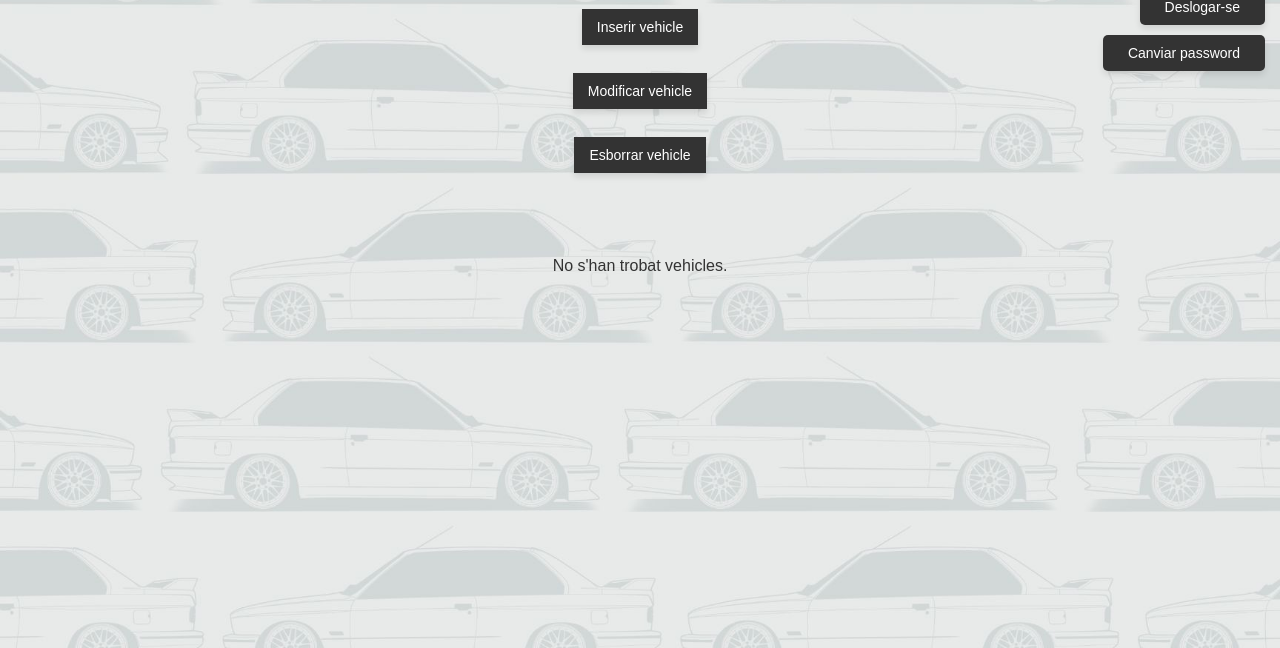
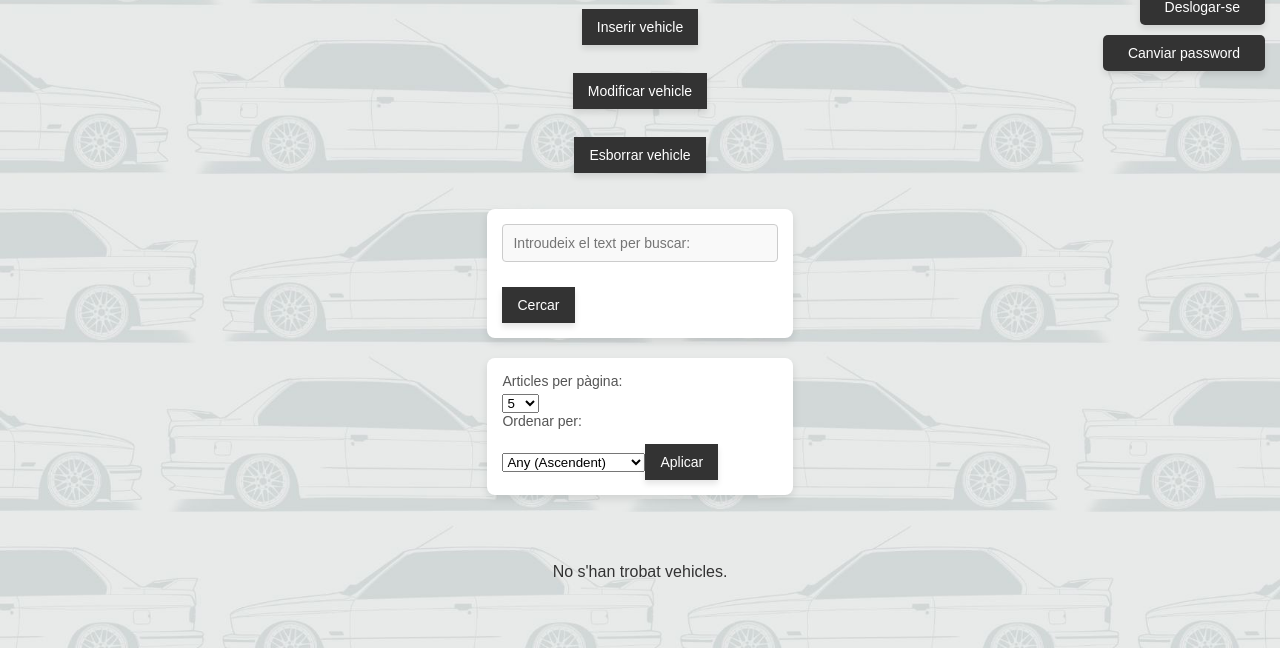
Before and after one commit to mhornos/Pr5Backend-mhornos, a PHP site: page /Servidor/ in a window 1280 px wide. Shown: the part 152-800 px from the top of the page. Run offline with PHP 8.4, Linux system fonts and the light colour scheme; the visitor is signed in with stand-in values (Sample User, id 1); data comes from the database, SQL or seed files in the repository.

Commit message:
filter y buscador

```diff
--- a/Controlador/gestioSessio.php
+++ b/Controlador/gestioSessio.php
@@ -15,6 +15,7 @@ if (isset($_SESSION['usuari'])) {
             session_unset();
             session_destroy();
             require "cookies.php";
+            eliminarCookie("salutacio");
 
             // missatge que la sessió ha caducat
             echo "<script>
--- a/Controlador/llistaArticles.php
+++ b/Controlador/llistaArticles.php
@@ -1,16 +1,24 @@
 <?php
-//Miguel Angel Hornos Granda
+// Miguel Angel Hornos Granda
 
 if (session_status() === PHP_SESSION_NONE) {
     session_start();
 }
 
-// inclourem el model
+// incloem el model
 require_once dirname(__DIR__) . '/Model/llistaArticles.php';
 
+// definir el término de búsqueda
+$cercaCriteri = $_GET['cercaCriteri'] ?? '';
 
-// definir resultats per pàgina
-$resultatsPerPagina = 5;
+// emmagatzemem la cerca a la sessió
+$_SESSION['cercaCriteri'] = $cercaCriteri;
+
+// definir resultats per pàgina des del menú desplegable o per defecte
+if (isset($_GET['resultatsPerPagina'])) {
+    $_SESSION['resultatsPerPagina'] = (int)$_GET['resultatsPerPagina'];
+}
+$resultatsPerPagina = $_SESSION['resultatsPerPagina'] ?? 5;
 
 // definir la pàgina actual
 $paginaActual = isset($_GET['pagina']) ? (int)$_GET['pagina'] : 1;
@@ -18,48 +26,87 @@ if ($paginaActual < 1) {
     $paginaActual = 1;
 }
 
+// obtenir el criteri d'ordenació
+$criteriOrdenacio = isset($_GET['orden']) ? $_GET['orden'] : 'any_asc';
+
 // comprovar si l'usuari està loguejat
 $usuariLoguejat = $_SESSION['usuari'] ?? null;
 
 // obtenir el total d'articles
-$totalArticles = obtenirTotalArticles($usuariLoguejat);
+$totalArticles = obtenirTotalArticles($usuariLoguejat, $cercaCriteri);
 
 // calcular el nombre total de pàgines
 $totalPags = ceil($totalArticles / $resultatsPerPagina);
 
-// obtenir els articles per a la pàgina actual
-$articles = obtenirArticles($paginaActual, $resultatsPerPagina, $usuariLoguejat);
+// obtenir els articles amb els filtres seleccionats
+$articles = obtenirArticles($paginaActual, $resultatsPerPagina, $criteriOrdenacio, $usuariLoguejat, $cercaCriteri);
+
+// mostrar els menús i la paginació
+echo "<div class='controls-container'>";
+echo "<form method='get' class='controls'>";
+echo "<input type='text' name='cercaCriteri' value='" . htmlspecialchars($cercaCriteri) . "' placeholder='Introudeix el text per buscar:'>";
+
+echo "<button type='submit'>Cercar</button>";
+echo "</form>";
+
+echo "<form method='get' class='controls'>";
+echo "<label for='resultatsPerPagina'>Articles per pàgina:</label>";
+echo "<select name='resultatsPerPagina' id='resultatsPerPagina'>";
+$opcionsArticlesPagina = [5, 10, 15, 20, 25];
+foreach ($opcionsArticlesPagina as $opcio) {
+    $seleccionat = $resultatsPerPagina === $opcio ? 'selected' : '';
+    echo "<option value='$opcio' $seleccionat>$opcio</option>";
+}
+echo "</select>";
+
+echo "<label for='orden'>Ordenar per:</label>";
+echo "<select name='orden' id='orden'>";
+$opcionsOrdenacio = [
+    'any_asc' => 'Any (Ascendent)',
+    'any_desc' => 'Any (Descendent)',
+    'marca_asc' => 'Marca (Ascendent)',
+    'marca_desc' => 'Marca (Descendent)',
+    'model_asc' => 'Model (Ascendent)',
+    'model_desc' => 'Model (Descendent)',
+];
+foreach ($opcionsOrdenacio as $valor => $etiqueta) {
+    $seleccionat = $criteriOrdenacio === $valor ? 'selected' : '';
+    echo "<option value='$valor' $seleccionat>$etiqueta</option>";
+}
+echo "</select>";
+echo "<button type='submit'>Aplicar</button></br>";
+echo "</form>";
+echo "</div>";
 
 echo "<div class='paginacio'>";
 
-// botó de pàgina anterior
+// botó de página anterior
 if ($paginaActual > 1) {
-    echo '<a href="?pagina=' . ($paginaActual - 1) . '">Anterior</a>';
+    echo '<a href="?pagina=' . ($paginaActual - 1) . '&resultatsPerPagina=' . $resultatsPerPagina . '&orden=' . $criteriOrdenacio . '&cercaCriteri=' . $cercaCriteri . '">Anterior</a>';
 }
 
-// enllaços a totes les pàgines
+// enllaços a totes les paginas
 for ($i = 1; $i <= $totalPags; $i++) {
     if ($i == $paginaActual) {
         echo '<strong>' . $i . '</strong>';
     } else {
-        echo '<a href="?pagina=' . $i . '">' . $i . '</a>';
+        echo '<a href="?pagina=' . $i . '&resultatsPerPagina=' . $resultatsPerPagina . '&orden=' . $criteriOrdenacio . '&cercaCriteri=' . $cercaCriteri . '">' . $i . '</a>';
     }
 }
 
-// botó de pàgina següent
+// botó de página seguent
 if ($paginaActual < $totalPags) {
-    echo '<a href="?pagina=' . ($paginaActual + 1) . '">Següent</a>';
+    echo '<a href="?pagina=' . ($paginaActual + 1) . '&resultatsPerPagina=' . $resultatsPerPagina . '&orden=' . $criteriOrdenacio . '&cercaCriteri=' . $cercaCriteri . '">Següent</a>';
 }
 
 echo "</div><br>";
 
 echo "<div class='articles-container'>";
 
-// mostrar els articles si existeixen
+// mostrar articles
 if (count($articles) > 0) {
     foreach ($articles as $article) {
         echo "<div class='article-box'>";
-        echo "<td>" . htmlspecialchars($article['ID']) . "</td>";
         echo "<h3>" . htmlspecialchars($article['marca']) . " " . $article['model'] .  "</h3>";
         echo "<p><strong>Any:</strong> " . htmlspecialchars($article['any']) . "</p>";
         echo "<p><strong>Color:</strong> " . htmlspecialchars($article['color']) . "</p>";
@@ -67,20 +114,16 @@ if (count($articles) > 0) {
         echo "<p><strong>Mecànic:</strong> " . htmlspecialchars($article['nom_usuari']) . "</p>";
         echo "<p><strong>Ciutat:</strong> " . htmlspecialchars($article['ciutat']) . "</p>";
 
-        // mostrar la imatge si existeix
         if (!empty($article['imatge'])) {
             echo "<img src='" . htmlspecialchars($article['imatge']) . "' width='150'>";
         } else {
-            // si no hi ha imatge
             echo "<p><br>No hi ha imatge</p>";
         }
         echo "</div>";
     }
 } else {
-    // si no hi ha articles
     echo "<p>No s'han trobat vehicles.</p>";
 }
 
 echo "</div>";
-
 ?>
--- a/Estils/estils.css
+++ b/Estils/estils.css
@@ -1,3 +1,5 @@
+
+
 /* font de text */
 @import url('https://fonts.googleapis.com/css2?family=Rubik:ital,wght@0,300..900;1,300..900&display=swap');
 
@@ -69,7 +71,7 @@ form {
     width: 100%;
     max-width: 400px;
     background-color: #fff;
-    padding: 20px;
+    padding: 15px;
     border-radius: 8px;
     box-shadow: 0 4px 8px rgba(0, 0, 0, 0.1);
     margin-bottom: 20px;
@@ -192,7 +194,7 @@ a button {
     padding: 20px;
     border-radius: 10px;
     box-shadow: 0 8px 16px rgba(0, 0, 0, 0.4); /* Sombra más intensa */
-    width: 400px; /* Ajustar ancho de la cajita */
+    width: 450px; /* Ajustar ancho de la cajita */
     text-align: center;
     transition: transform 0.3s, box-shadow 0.3s;
     display: flex;
@@ -342,11 +344,11 @@ a button {
 
 /* imatge de perfil a editarPerfil */
 .imatge-editar {
-    width: 355px; /* Aumentamos el tamaño de la imagen */
-    height: 355px; /* Aseguramos que sea cuadrada */
-    overflow: hidden1;
+    width: 350px; /* Aumentamos el tamaño de la imagen */
+    height: 350px; /* Aseguramos que sea cuadrada */
     margin-right: 15px; /* Espacio a la derecha de la imagen */
     box-shadow: 0px 4px 8px rgba(0, 0, 0, 0.3); /* Sombra suave */
+    align-content: center;
 }
 
 .imatge-editar img {
--- a/Model/llistaArticles.php
+++ b/Model/llistaArticles.php
@@ -1,53 +1,72 @@
 <?php
-//Miguel Angel Hornos Granda
+// Miguel Angel Hornos Granda
 
-function obtenirTotalArticles($usuariLoguejat = null) {
-    try{
+function obtenirTotalArticles($usuariLoguejat = null, $cercaCriteri = '') {
+    try {
         require "connexio.php";
 
+        $query = "SELECT COUNT(*) as total FROM article WHERE 1=1";
+
+        // Si se pasa un término de búsqueda, ajusta la consulta para buscar en varios campos
+        if ($cercaCriteri) {
+            $query .= " AND (marca LIKE :criteri OR model LIKE :criteri OR any LIKE :criteri OR color LIKE :criteri OR matricula LIKE :criteri OR nom_usuari LIKE :criteri)";
+        }
+
         if ($usuariLoguejat) {
-            // si l'usuari està loguejat, obtenir només els seus articles
-            $consultaTotal = $connexio->prepare("SELECT COUNT(*) as total FROM article WHERE nom_usuari = :nom_usuari");
+            $query .= " AND nom_usuari = :nom_usuari";
+        }
+
+        $consultaTotal = $connexio->prepare($query);
+
+        if ($cercaCriteri) {
+            $consultaTotal->bindValue(':criteri', '%' . $cercaCriteri . '%', PDO::PARAM_STR);
+        }
+        if ($usuariLoguejat) {
             $consultaTotal->bindValue(':nom_usuari', $usuariLoguejat, PDO::PARAM_STR);
-        } else {
-            // si no està loguejat, obtenir tots els articles
-            $consultaTotal = $connexio->prepare("SELECT COUNT(*) as total FROM article");
         }
 
         $consultaTotal->execute();
         return $consultaTotal->fetchColumn();
-    }catch (PDOException $e) {
+    } catch (PDOException $e) {
         echo "Error de connexió: " . $e->getMessage() . " ❌";
-
     }
-
 }
 
-function obtenirArticles($paginaActual, $resultatsPerPagina, $usuariLoguejat = null) {
-    try{
+function obtenirArticles($paginaActual, $resultatsPerPagina, $criteriOrdenacio, $usuariLoguejat = null, $cercaCriteri = '') {
+    try {
         require "connexio.php";
 
-        // calcular l'offset
         $offset = ($paginaActual - 1) * $resultatsPerPagina;
 
+        $mapaOrdenacio = [
+            'any_asc' => 'any ASC',
+            'any_desc' => 'any DESC',
+            'marca_asc' => 'marca ASC',
+            'marca_desc' => 'marca DESC',
+            'model_asc' => 'model ASC',
+            'model_desc' => 'model DESC',
+        ];
+        $ordenacio = $mapaOrdenacio[$criteriOrdenacio] ?? 'any ASC';
+
+        // Modificación en la consulta SQL
+        $query = "SELECT a.*, u.ciutat FROM article a LEFT JOIN usuaris u ON a.nom_usuari = u.nombreUsuario WHERE 1=1";
+
+        if ($cercaCriteri) {
+            $query .= " AND (a.marca LIKE :criteri OR a.model LIKE :criteri OR a.any LIKE :criteri OR a.color LIKE :criteri OR a.matricula LIKE :criteri OR a.nom_usuari LIKE :criteri)";
+        }
         if ($usuariLoguejat) {
-            // si l'usuari està loguejat, obtenir només els seus articles
-            $consulta = $connexio->prepare("
-                SELECT a.*, u.ciutat
-                FROM article a
-                LEFT JOIN usuaris u ON a.nom_usuari = u.nombreUsuario
-                WHERE a.nom_usuari = :nom_usuari
-                LIMIT :offset, :limit
-            ");
+            $query .= " AND a.nom_usuari = :nom_usuari";
+        }
+
+        $query .= " ORDER BY $ordenacio LIMIT :offset, :limit";
+
+        $consulta = $connexio->prepare($query);
+
+        if ($cercaCriteri) {
+            $consulta->bindValue(':criteri', '%' . $cercaCriteri . '%', PDO::PARAM_STR);
+        }
+        if ($usuariLoguejat) {
             $consulta->bindValue(':nom_usuari', $usuariLoguejat, PDO::PARAM_STR);
-        } else {
-            // si no està loguejat, obtenir tots els articles
-            $consulta = $connexio->prepare("
-                SELECT a.*, u.ciutat
-                FROM article a
-                LEFT JOIN usuaris u ON a.nom_usuari = u.nombreUsuario
-                LIMIT :offset, :limit
-            ");
         }
 
         $consulta->bindValue(':offset', $offset, PDO::PARAM_INT);
@@ -55,9 +74,8 @@ function obtenirArticles($paginaActual, $resultatsPerPagina, $usuariLoguejat = n
         $consulta->execute();
 
         return $consulta->fetchAll(PDO::FETCH_ASSOC);
-    }catch (PDOException $e) {
+    } catch (PDOException $e) {
         echo "Error de connexió: " . $e->getMessage() . " ❌";
-
     }
 }
 ?>
```
Also changed, not shown: Model/editarPerfil.php (line endings or trailing spaces), Vistes/EditarPerfil.php (line endings or trailing spaces).
